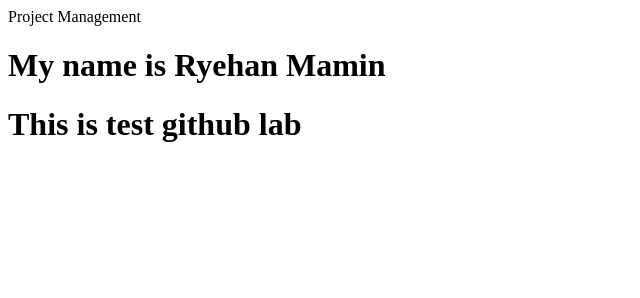
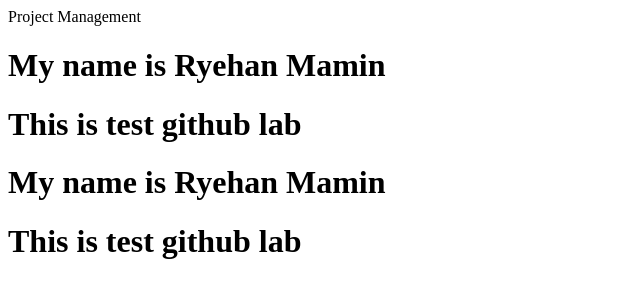
Before and after one commit to ryehanmamin/test_lab2, a plain HTML site: page index.html in a window 1280 px wide. Shown: the whole page, without its empty margins (0-640 px from the left). Drawn offline with Linux system fonts and the light colour scheme.

Commit message:
Update index.html

```diff
--- a/index.html
+++ b/index.html
@@ -4,5 +4,8 @@
 <body>
     <h1>My name is Ryehan Mamin</h1>
     <h1>This is test github lab</h1>
+
+    <h1>My name is Ryehan Mamin</h1>
+    <h1>This is test github lab</h1>
 </body>
 </html>
```
